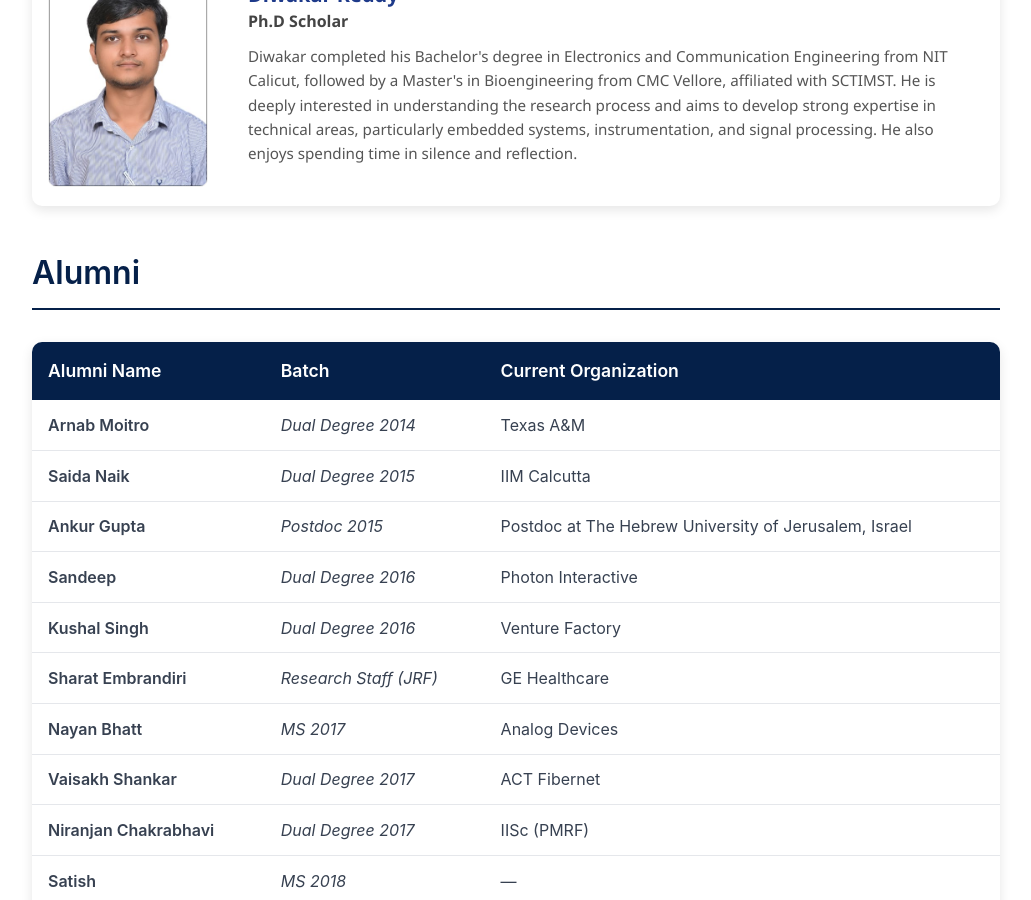
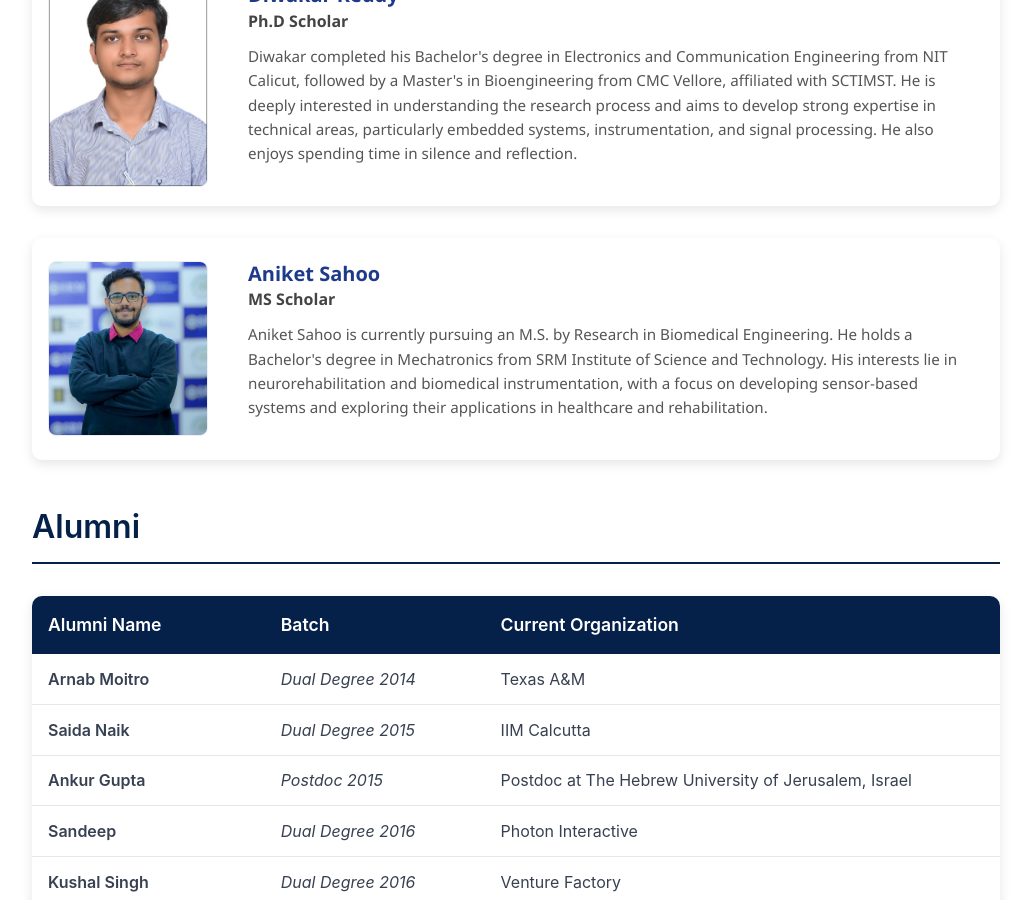
Before and after one commit to BrainLabIITM/BrainLabIITM.github.io, a Jekyll site: the page built from members/index.md, in a window 1280 px wide and 900 px high, scrolled down 3269 px. Shown: the whole window, without its empty margins (124-1155 px from the left). Built offline with Jekyll 4.4.1, drawn with Linux system fonts in a browser that asks for light colours.

Commit message:
updated members page

```diff
--- a/members/index.md
+++ b/members/index.md
@@ -80,4 +80,11 @@ members:
       Diwakar completed his Bachelor's degree in Electronics and Communication Engineering from NIT Calicut, followed by a Master's in Bioengineering from CMC Vellore, affiliated with SCTIMST. He is deeply interested in understanding the research process and aims to develop strong expertise in technical areas, particularly embedded systems, instrumentation, and signal processing. He also enjoys spending time in silence and reflection.
 
     image: /static/img/members/members/diwakar.jpg
+
+  - name: Aniket Sahoo
+    role: MS Scholar
+    bio: >
+      Aniket Sahoo is currently pursuing an M.S. by Research in Biomedical Engineering. He holds a Bachelor's degree in Mechatronics from SRM Institute of Science and Technology. His interests lie in neurorehabilitation and biomedical instrumentation, with a focus on developing sensor-based systems and exploring their applications in healthcare and rehabilitation.
+
+    image: /static/img/members/members/aniket.jpeg
 ---
```
Also changed, not shown: static/img/members/members/aniket.jpeg (added).
